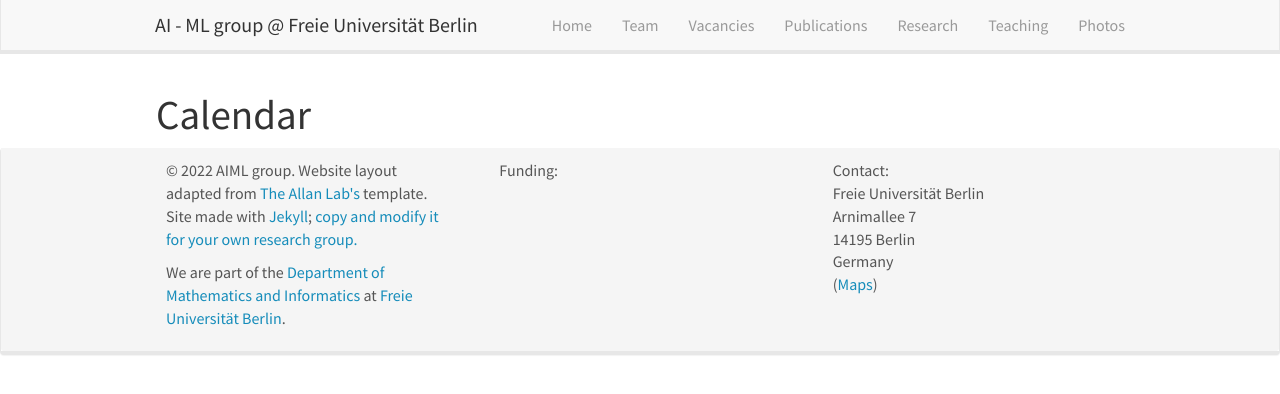
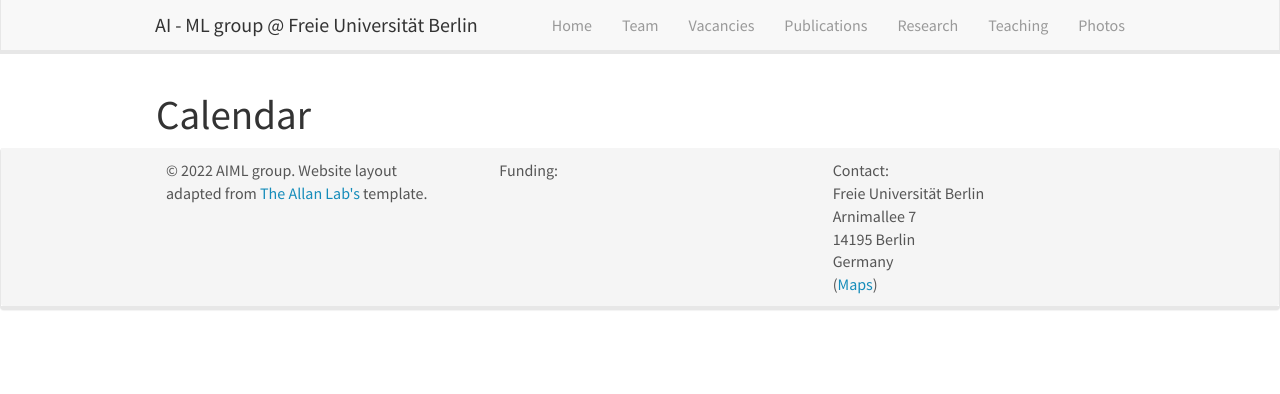
Before and after one commit to AIML-research/AIML-research.github.io, a Jekyll site: the page built from _pages/mini_lecture_series.md, in a window 1280 px wide. Shown: the top 394 px of the page. Built offline with Jekyll 4.4.1, drawn with Linux system fonts in a browser that asks for light colours; nearby versions of some CDN libraries.

Commit message:
Update footer.html

```diff
--- a/_includes/footer.html
+++ b/_includes/footer.html
@@ -4,13 +4,7 @@
 	  <div class="row">
 		<div class="col-sm-4">
 
-			<p>&copy 2022 AIML group. Website layout adapted from <a href="http://www.allanlab.org/">The Allan Lab's</a> template.
-
-			  Site made with <a href="https://jekyllrb.com">Jekyll</a>;  <a href="{{ site.url }}{{ site.baseurl }}/aboutwebsite.html">copy and  modify it for your own research group.</a></p>
-              <p>We are part of the <a href="https://www.mi.fu-berlin.de/en/index.html/">Department of Mathematics and Informatics</a> at <a href="https://www.fu-berlin.de/">Freie Universität Berlin</a>.</p>
-
-
-		   <p>  </p><p>
+			<p>&copy 2022 AIML group. Website layout adapted from <a href="http://www.allanlab.org/">The Allan Lab's</a> template. </p>
 
 
 		</div>
```
